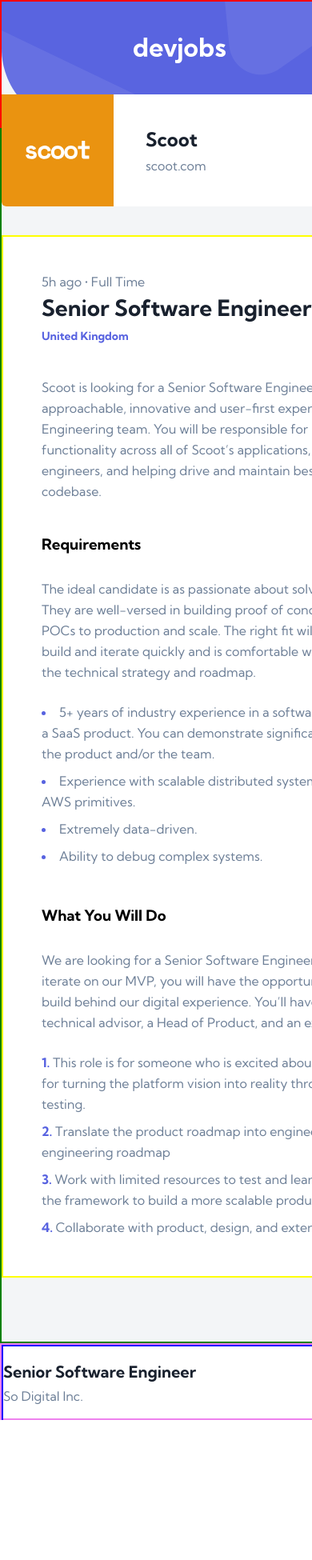
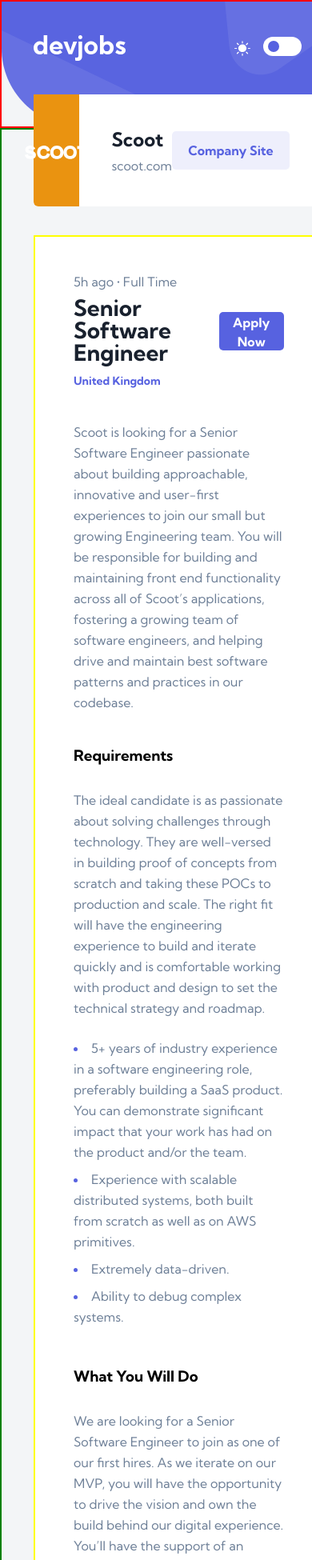
Before and after one commit to seamissu/devjobs-web-app, a Next.js app: page /detail/1 in a window 390 px wide. Shown: the top 1950 px of the page at 80% size. Before the commit the page ends 1775 px from the top, so only its background shows below. Built offline with nearby package versions, Linux system fonts and the light colour scheme.

Commit message:
fix Detail page in tablet version

```diff
--- a/src/components/CompanyHeading/CompanyHeading.module.scss
+++ b/src/components/CompanyHeading/CompanyHeading.module.scss
@@ -1,3 +1,10 @@
+// Breakpoints
+$tablet-and-below: 1100px;
+$mobile-and-below: 550px;
+
+$tablet-background-image: 768px;
+$mobile-background-image: 375px;
+
 .wrapper {
   display: flex;
   flex-direction: row;
@@ -14,6 +21,15 @@
 
   border-radius: 6px;
   border-top-left-radius: 0px;
+
+  @media (max-width: $tablet-and-below) {
+    width: revert;
+    max-width: 689px;
+  }
+
+  @media (max-width: $tablet-background-image) {
+    width: calc(100% - 40px * 2);
+  }
 }
 
 .logowrapper {
--- a/src/components/DetailFooter/DetailFooter.module.scss
+++ b/src/components/DetailFooter/DetailFooter.module.scss
@@ -1,9 +1,18 @@
+// Breakpoints
+$tablet-and-below: 1100px;
+$mobile-and-below: 550px;
+
 .wrapper {
   grid-area: footer;
   background-color: var(--search-and-grid-background);
 
   display: flex;
   justify-content: center;
+
+  @media (max-width: $tablet-and-below) {
+    padding-left: 40px;
+    padding-right: 40px;
+  }
 }
 
 .innerwrapper {
@@ -15,6 +24,11 @@
   height: 96px;
 
   border: 2px solid blue;
+
+  @media (max-width: $tablet-and-below) {
+    max-width: 689px;
+    width: 100%;
+  }
 }
 
 .innerwrapper h3 {
--- a/src/components/DetailHeader/DetailHeader.module.scss
+++ b/src/components/DetailHeader/DetailHeader.module.scss
@@ -1,3 +1,7 @@
+// Breakpoints
+$tablet-and-below: 1100px;
+$mobile-and-below: 550px;
+
 .wrapper {
   grid-area: header;
 
@@ -11,6 +15,12 @@
   padding-left: 165px;
   padding-right: 165px;
   padding-top: 45px;
+
+  @media (max-width: $tablet-and-below) {
+    padding-left: 40px;
+    padding-right: 40px;
+    padding-top: 42px;
+  }
 }
 
 .superheader {
--- a/src/components/DetailMain/DetailMain.module.scss
+++ b/src/components/DetailMain/DetailMain.module.scss
@@ -1,3 +1,7 @@
+// Breakpoints
+$tablet-and-below: 1100px;
+$mobile-and-below: 550px;
+
 .wrapper {
   grid-area: main;
   background-color: var(--background);
@@ -6,6 +10,11 @@
 
   display: flex;
   justify-content: center;
+
+  @media (max-width: $tablet-and-below) {
+    padding-left: 40px;
+    padding-right: 40px;
+  }
 }
 
 .article {
@@ -14,6 +23,12 @@
   border: 2px solid yellow;
   padding: 48px;
   padding-right: 43px;
+
+  @media (max-width: $tablet-and-below) {
+    width: revert;
+    max-width: 689px;
+    padding-right: 48px;
+  }
 }
 
 .applywrapper {
```
